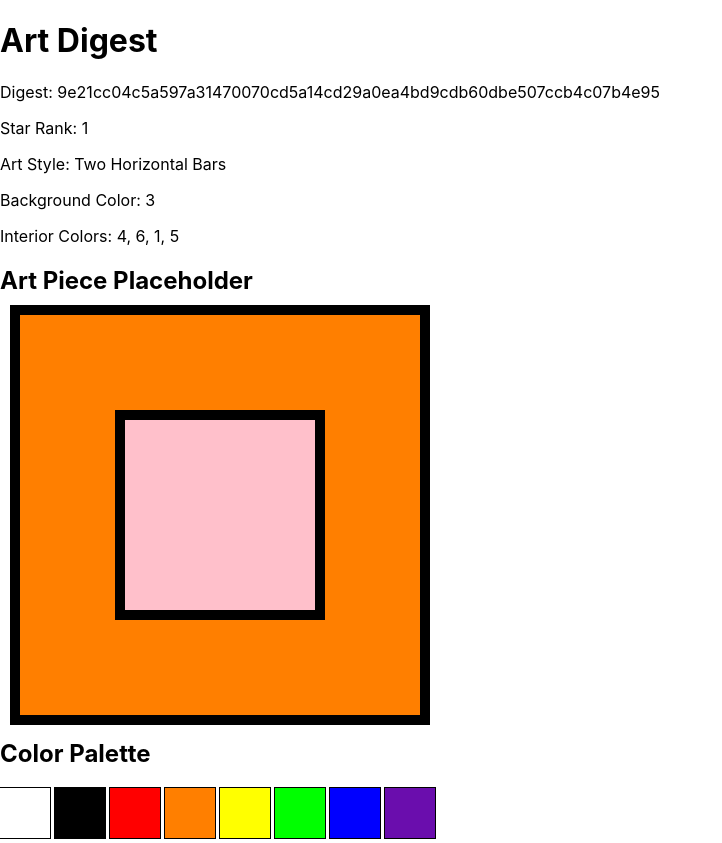
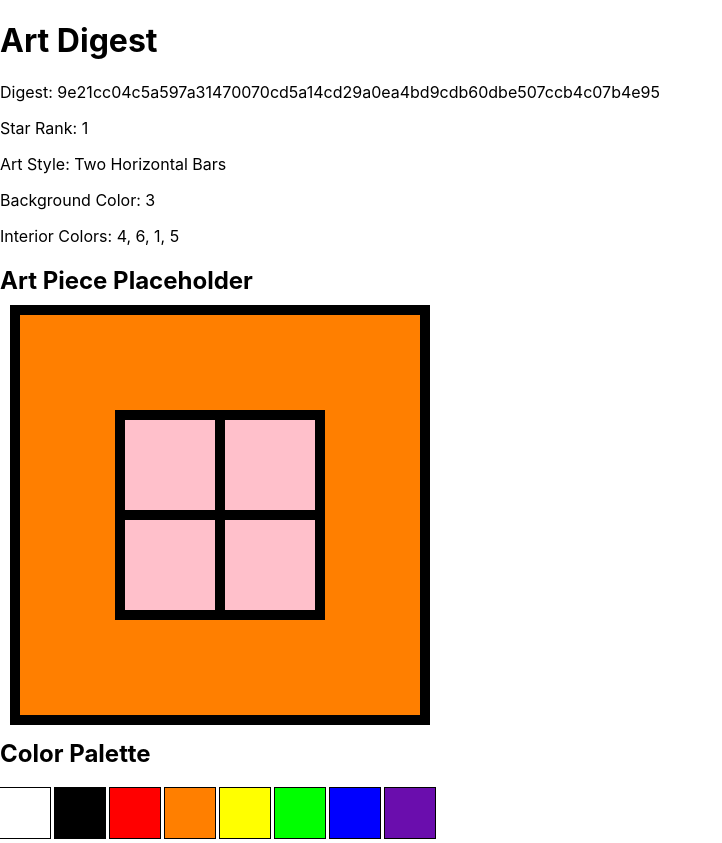
Before and after one commit to jduffey/starborn-website, a React (Create React App) app in the folder client/: page / in a window 1280 px wide. Shown: the whole page, without its empty margins (0-722 px from the left). Built offline with nearby package versions, Linux system fonts and the light colour scheme.

Commit message:
Implement the four interior design functions (single square, horizontal and vertical bars, and four square)

```diff
--- a/client/src/ArtPiece.js
+++ b/client/src/ArtPiece.js
@@ -1,16 +1,43 @@
 const BORDER_WIDTH = 10;
 
-const singleSquare = (fillColor) => {
+const rectangle = (x, y, width, height, fill, stroke) => {
     return <rect
-        x={100}
-        y={100}
-        width={200}
-        height={200}
-        fill={fillColor}
-        stroke={"black"}
+        x={x}
+        y={y}
+        width={width}
+        height={height}
+        fill={fill}
+        stroke={stroke}
         strokeWidth={BORDER_WIDTH}
         fillOpacity={1}
     />
+}
+
+const singleSquare = (fillColor) => {
+    return rectangle(100, 100, 200, 200, fillColor, "black");
+}
+
+const createTwoHorizontalBarArt = (fillColor) => {
+    return [
+        rectangle(100, 100, 200, 100, fillColor, "black"),
+        rectangle(100, 200, 200, 100, fillColor, "black")
+    ];
+}
+
+const createTwoVerticalBarArt = (fillColor) => {
+    return [
+        rectangle(100, 100, 100, 200, fillColor, "black"),
+        rectangle(200, 100, 100, 200, fillColor, "black")
+    ];
+}
+
+const createFourSquareArt = (fillColor) => {
+    return [
+        rectangle(100, 100, 100, 100, fillColor, "black"),
+        rectangle(200, 100, 100, 100, fillColor, "black"),
+        rectangle(100, 200, 100, 100, fillColor, "black"),
+        rectangle(200, 200, 100, 100, fillColor, "black")
+    ];
 }
 
 const ArtPiece = ({ backgroundColor }) => {
@@ -21,7 +48,9 @@ const ArtPiece = ({ backgroundColor }) => {
                 className="art-piece"
                 style={{ backgroundColor: backgroundColor }}
             >
-                {singleSquare("pink")}
+                {/* {createTwoHorizontalBarArt("pink")} */}
+                {/* {createTwoVerticalBarArt("pink")} */}
+                {createFourSquareArt("pink")}
             </svg>
         </div>
     );
```
